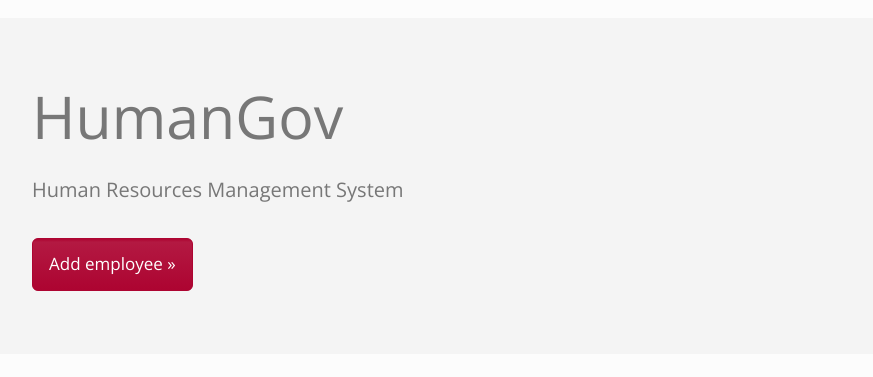
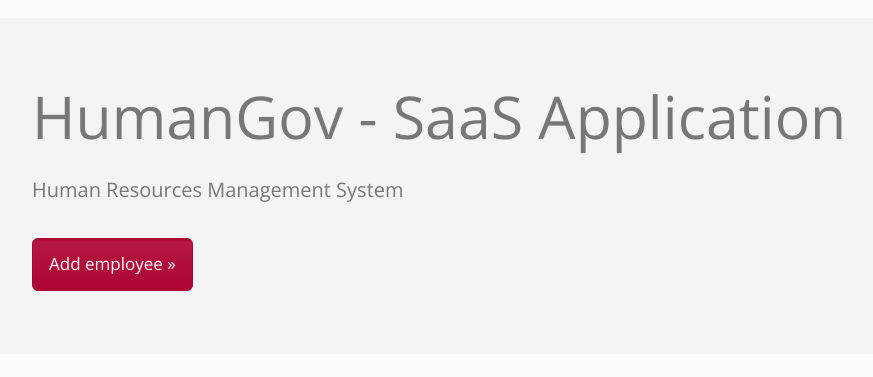
Before and after one commit to phillrog/aws-pipeline-humangov, a Flask app: page / in a window 1280 px wide. Shown: the part 43-420 px from the top of the page, without its empty margins (113-986 px from the left). Run offline with Flask 2, Linux system fonts and the light colour scheme; parts of the project's set-up code (start-up, migrations or seed data) failed here and were passed over; some libraries are stand-ins or nearby versions.

Commit message:
aws pipeline # titulo para teste build

```diff
--- a/src/templates/web/home.html
+++ b/src/templates/web/home.html
@@ -7,7 +7,7 @@
     <!-- Main jumbotron for a primary marketing message or call to action -->
     <div class="jumbotron">
       <div class="container">
-        <h1 class="display-5">HumanGov</h1>
+        <h1 class="display-5">HumanGov - SaaS Application</h1>
         <br>
         {% if US_STATE %}
         <p>Human Resources Management System - State of {{US_STATE}} </b></p>
```
